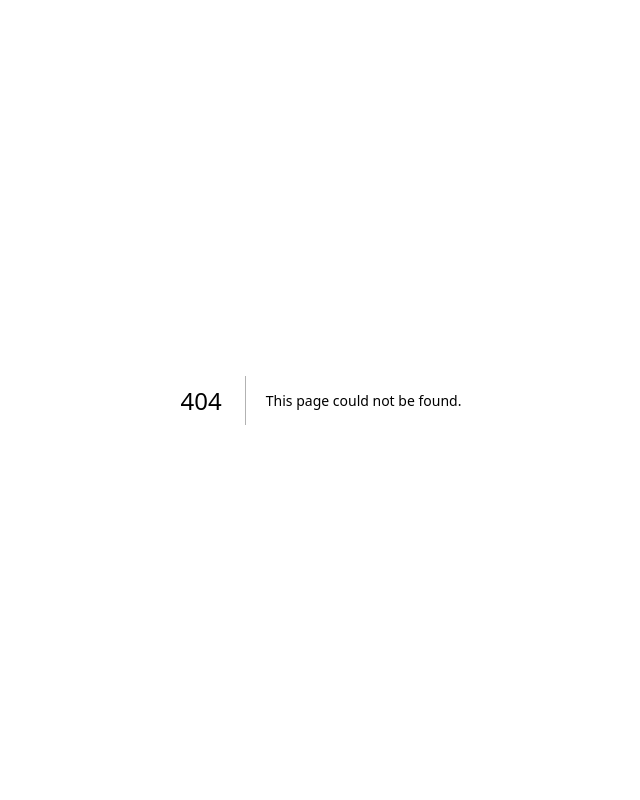
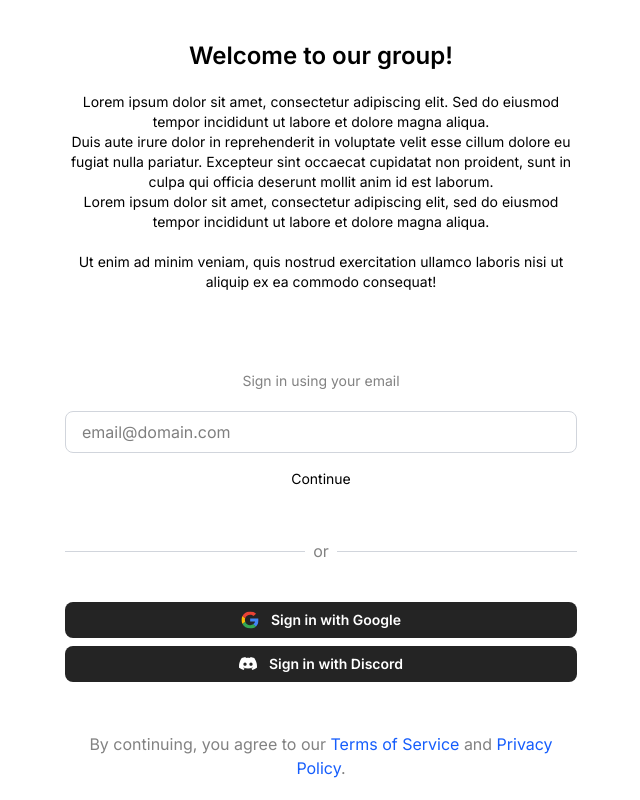
Before and after one commit to georgedecesare/events-planner, a Next.js app: page /auth/signin in a window 1280 px wide. Before the commit this address had no page. Shown: the whole page, without its empty margins (319-959 px from the left). Built offline with nearby package versions, Linux system fonts and the light colour scheme; no server answers.

Commit message:
refactor: signup -> /auth/signin

```diff
--- a/app/signup/page.tsx
+++ b/app/auth/signin/page.tsx
@@ -34,10 +34,10 @@
 
         <div className="mt-5 w-full">
           <div className="text-center">
-            <h2 className="text-lg font-bold text-white">Create an account</h2>
-            <p className="text-footnote text-sm">
-              Enter your email to sign up for this app
-            </p>
+            <h2 className="text-lg font-bold text-white">
+              Sign In/Create Account
+            </h2>
+            <p className="text-footnote text-sm">Sign in using your email</p>
           </div>
           <Email />
         </div>
@@ -55,7 +55,7 @@
 
         <footer>
           <p className="text-footnote text-center mt-5">
-            By clicking continue, you agree to our{' '}
+            By continuing, you agree to our{' '}
             <span className="text-blue-600">Terms of Service</span> and{' '}
             <span className="text-blue-600">Privacy Policy</span>.
           </p>
--- a/app/page.tsx
+++ b/app/page.tsx
@@ -8,7 +8,7 @@
         gap-16 p-8 pb-20 font-[family-name:var(--font-geist-sans)] sm:p-20"
     >
       <Link
-        href="/signup"
+        href="/auth/signin"
         className="rounded-full bg-gray-container px-6 py-3 text-white flex flex-row items-center
           gap-2 cursor-pointer no-underline overflow-hidden"
         draggable="false"
--- a/package.json
+++ b/package.json
@@ -10,7 +10,7 @@
   },
   "dependencies": {
     "@auth/prisma-adapter": "^2.10.0",
-    "@prisma/client": "^6.10.1",
+    "@prisma/client": "^6.11.0",
     "bcrypt": "^6.0.0",
     "express-session": "^1.18.1",
     "framer-motion": "^12.19.1",
@@ -42,7 +42,7 @@
     "prettier": "^3.6.1",
     "prettier-plugin-classnames": "^0.7.9",
     "prettier-plugin-tailwindcss": "^0.6.13",
-    "prisma": "^6.10.1",
+    "prisma": "^6.11.0",
     "tailwindcss": "^4",
     "typescript": "^5"
   }
```
Also changed, not shown: app/auth/signin/button.tsx (renamed from app/signup/button.tsx), app/auth/signin/discord.tsx (renamed from app/signup/discord.tsx), app/auth/signin/email.tsx (renamed from app/signup/email.tsx), app/auth/signin/error_toast.tsx (renamed from app/signup/error_toast.tsx), app/auth/signin/google.tsx (renamed from app/signup/google.tsx), app/auth/signin/loading.tsx (renamed from app/signup/loading.tsx), app/signup/email-action.ts (deleted), 1 other file (tests, documents, lock files or other folders).
